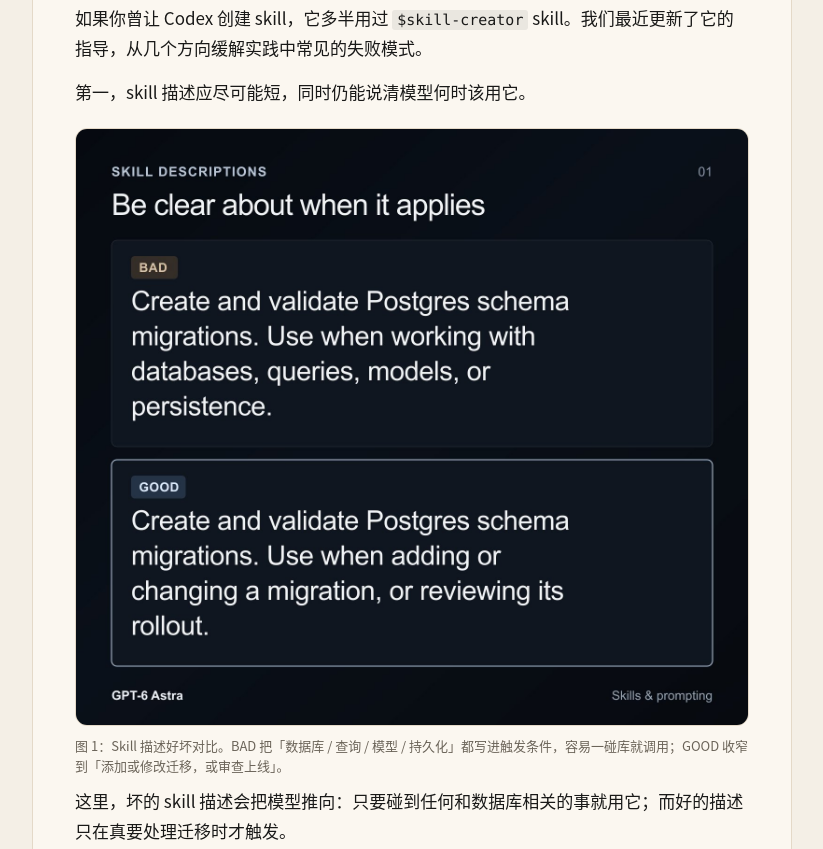
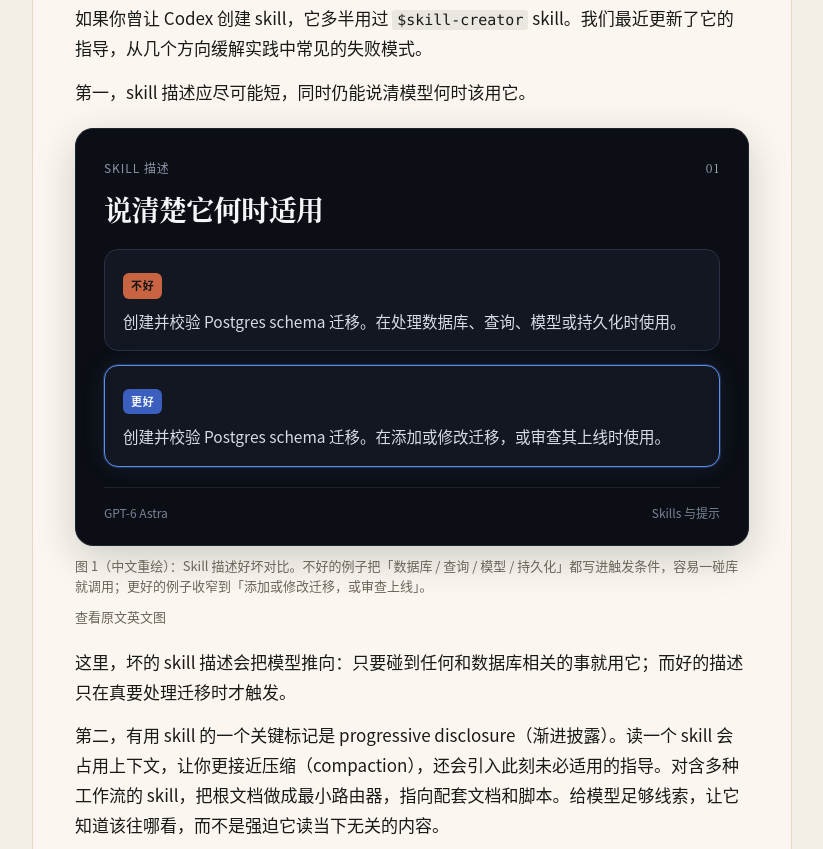
Before and after one commit to HarveyZgit/notes, a plain HTML site: page 2026-09-05-rethinking-skills-prompts-gpt-6-astra/index.html in a window 1280 px wide. Shown: the part 2217-3066 px from the top of the page, without its empty margins (352-1175 px from the left). Drawn offline with Linux system fonts and the light colour scheme.

Commit message:
Add Chinese HTML redraws for Astra comparison figures.

```diff
--- a/2026-09-05-rethinking-skills-prompts-gpt-6-astra/index.html
+++ b/2026-09-05-rethinking-skills-prompts-gpt-6-astra/index.html
@@ -437,6 +437,125 @@ footer {
 @media (prefers-reduced-motion: reduce) {
   html { scroll-behavior: auto; }
 }
+
+/* Chinese redraw of text-heavy comparison slides */
+.slide-zh {
+  margin: 22px 0 10px;
+  padding: 28px 28px 22px;
+  background: #0B0E14;
+  color: #E8EAED;
+  border-radius: 18px;
+  border: 1px solid #1c2430;
+  box-shadow: 0 12px 40px rgba(0,0,0,0.18);
+}
+.slide-zh .slide-kicker {
+  display: flex;
+  justify-content: space-between;
+  align-items: baseline;
+  gap: 12px;
+  margin: 0 0 14px;
+  font-size: 12px;
+  letter-spacing: 0.08em;
+  text-transform: uppercase;
+  color: #8B93A7;
+  font-family: var(--sans);
+}
+.slide-zh .slide-kicker .num {
+  font-variant-numeric: tabular-nums;
+  font-family: var(--serif);
+  color: #A8B0C2;
+}
+.slide-zh h3.slide-title {
+  font-family: var(--serif);
+  font-size: clamp(22px, 3vw, 28px);
+  line-height: 1.25;
+  margin: 0 0 22px;
+  color: #F4F6FA;
+  font-weight: 700;
+  letter-spacing: -0.02em;
+}
+.slide-zh .pair {
+  display: grid;
+  gap: 14px;
+}
+.slide-zh .ex {
+  position: relative;
+  padding: 18px 18px 16px;
+  border-radius: 14px;
+  background: #121722;
+  border: 1px solid #2A3344;
+}
+.slide-zh .ex.good {
+  border-color: #5B8DEF;
+  box-shadow: 0 0 0 1px rgba(91,141,239,0.25), 0 0 24px rgba(91,141,239,0.12);
+}
+.slide-zh .badge {
+  display: inline-block;
+  font-size: 11px;
+  font-weight: 700;
+  letter-spacing: 0.06em;
+  padding: 3px 8px;
+  border-radius: 6px;
+  margin: 0 0 10px;
+  font-family: var(--sans);
+}
+.slide-zh .badge.bad {
+  background: #C96442;
+  color: #141413;
+}
+.slide-zh .badge.good {
+  background: #3A5FBF;
+  color: #F4F6FA;
+}
+.slide-zh .ex p {
+  margin: 0;
+  font-size: 15.5px;
+  line-height: 1.65;
+  color: #D7DCE6;
+}
+.slide-zh .ex code {
+  font-size: 0.9em;
+  background: rgba(255,255,255,0.08);
+  color: #EEF2FF;
+  padding: 1px 5px;
+  border-radius: 4px;
+}
+.slide-zh .slide-foot {
+  display: flex;
+  justify-content: space-between;
+  gap: 12px;
+  margin: 20px 0 0;
+  padding-top: 14px;
+  border-top: 1px solid #1c2430;
+  font-size: 12px;
+  color: #7A8499;
+}
+.slide-zh + figcaption,
+figure .slide-zh + figcaption {
+  margin-top: 10px;
+}
+details.orig-fig {
+  margin: 8px 0 18px;
+  font-size: 13px;
+  color: var(--muted);
+}
+details.orig-fig summary {
+  cursor: pointer;
+  color: var(--muted);
+  list-style: none;
+}
+details.orig-fig summary::-webkit-details-marker { display: none; }
+details.orig-fig summary:hover { color: var(--ink); }
+details.orig-fig img {
+  margin-top: 10px;
+  width: 100%;
+  height: auto;
+  border-radius: 12px;
+  border: 1px solid var(--rule);
+}
+@media (max-width: 980px) {
+  .slide-zh { padding: 22px 18px 18px; }
+}
 </style>
 <link rel="stylesheet" href="../site.css">
 </head>
@@ -488,7 +607,7 @@ footer {
 
 <figure>
   <img src="images/cover.jpg" alt="Rethinking skills and prompts for GPT-6 Astra 封面" width="1983" height="793" fetchpriority="high">
-  <figcaption>@pvncher《Rethinking skills and prompts for GPT-6 Astra》封面。作者 <a href="https://x.com/pvncher" translate="no">eric provencher / @pvncher</a>。</figcaption>
+  <figcaption>封面保留原文设计（装饰性标题图）。作者 <a href="https://x.com/pvncher" translate="no">eric provencher / @pvncher</a>。文内对照卡已改中文重绘。</figcaption>
 </figure>
 
 <p class="byline">作者：<a href="https://x.com/pvncher" translate="no">eric provencher / @pvncher</a> · 原文状态：<a href="https://x.com/pvncher/status/2095991462416490862" translate="no">2095991462416490862</a></p>
@@ -508,9 +627,27 @@ footer {
   <p>如果你曾让 Codex 创建 skill，它多半用过 <code>$skill-creator</code> skill。我们最近更新了它的指导，从几个方向缓解实践中常见的失败模式。</p>
   <p>第一，skill 描述应尽可能短，同时仍能说清模型何时该用它。</p>
   <figure>
-    <img src="images/fig1-skill-description.jpg" alt="Skill 描述对比：BAD 过宽 vs GOOD 收窄到迁移场景" width="1440" height="1276">
-    <figcaption>图 1：Skill 描述好坏对比。BAD 把「数据库 / 查询 / 模型 / 持久化」都写进触发条件，容易一碰库就调用；GOOD 收窄到「添加或修改迁移，或审查上线」。</figcaption>
+    <div class="slide-zh" role="img" aria-label="Skill 描述对比：坏例子过宽，好例子收窄到迁移场景">
+      <div class="slide-kicker"><span>Skill 描述</span><span class="num">01</span></div>
+      <h3 class="slide-title">说清楚它何时适用</h3>
+      <div class="pair">
+        <div class="ex bad">
+          <span class="badge bad">不好</span>
+          <p>创建并校验 Postgres schema 迁移。在处理数据库、查询、模型或持久化时使用。</p>
+        </div>
+        <div class="ex good">
+          <span class="badge good">更好</span>
+          <p>创建并校验 Postgres schema 迁移。在添加或修改迁移，或审查其上线时使用。</p>
+        </div>
+      </div>
+      <div class="slide-foot"><span translate="no">GPT-6 Astra</span><span>Skills 与提示</span></div>
+    </div>
+    <figcaption>图 1（中文重绘）：Skill 描述好坏对比。不好的例子把「数据库 / 查询 / 模型 / 持久化」都写进触发条件，容易一碰库就调用；更好的例子收窄到「添加或修改迁移，或审查上线」。</figcaption>
   </figure>
+  <details class="orig-fig">
+    <summary>查看原文英文图</summary>
+    <img src="images/fig1-skill-description.jpg" alt="Original English: Skill descriptions BAD vs GOOD" width="1440" height="1276" loading="lazy">
+  </details>
   <p>这里，坏的 skill 描述会把模型推向：只要碰到任何和数据库相关的事就用它；而好的描述只在真要处理迁移时才触发。</p>
   <p>第二，有用 skill 的一个关键标记是 progressive disclosure（渐进披露）。读一个 skill 会占用上下文，让你更接近压缩（compaction），还会引入此刻未必适用的指导。对含多种工作流的 skill，把根文档做成最小路由器，指向配套文档和脚本。给模型足够线索，让它知道该往哪看，而不是强迫它读当下无关的内容。</p>
   <p>第三，许多 skill 被写成详尽行程表或菜谱。模型现在更擅长理解细微差别和模糊性，于是过细的指导反而可能拖后腿——以前它们曾帮过忙。</p>
@@ -522,9 +659,27 @@ footer {
   <p>因为 <code>AGENTS.md</code> 会在模型于你的仓库工作时一律生效，请逐条回头看：这项任务是否仍需要这条指令。</p>
   <p>要求在每次编辑前先读一摞文档或完整仓库地图，对修 typo 来说太过分。GPT-6 Astra 能自己想清楚该读什么，不必被推着在每次改动前把整个项目翻一遍。</p>
   <figure>
-    <img src="images/fig2-agents-md.jpg" alt="AGENTS.md 对比：BAD 每次编辑前全读 vs GOOD 按任务指向文档" width="1440" height="1201">
-    <figcaption>图 2：<code>AGENTS.md</code> 上下文引导对比。BAD 要求每次编辑前都读 architecture / database / deployment；GOOD 按任务类型指向对应文档，避免无谓烧上下文、拖慢工作。</figcaption>
+    <div class="slide-zh" role="img" aria-label="AGENTS.md 对比：坏例子每次全读，好例子按任务指向文档">
+      <div class="slide-kicker"><span translate="no">AGENTS.md</span> · 上下文<span class="num">02</span></div>
+      <h3 class="slide-title">只读任务需要的内容</h3>
+      <div class="pair">
+        <div class="ex bad">
+          <span class="badge bad">不好</span>
+          <p>每次编辑前，都先读 <code>architecture.md</code>、<code>database.md</code> 和 <code>deployment.md</code>。</p>
+        </div>
+        <div class="ex good">
+          <span class="badge good">更好</span>
+          <p>看服务边界时用 <code>architecture.md</code>，改 schema 时用 <code>database.md</code>，准备部署时用 <code>deployment.md</code>。</p>
+        </div>
+      </div>
+      <div class="slide-foot"><span translate="no">GPT-6 Astra</span><span>Skills 与提示</span></div>
+    </div>
+    <figcaption>图 2（中文重绘）：<code>AGENTS.md</code> 上下文引导对比。不好的例子要求每次编辑前都读 architecture / database / deployment；更好的例子按任务类型指向对应文档，避免无谓烧上下文、拖慢工作。</figcaption>
   </figure>
+  <details class="orig-fig">
+    <summary>查看原文英文图</summary>
+    <img src="images/fig2-agents-md.jpg" alt="Original English: AGENTS.md BAD vs GOOD" width="1440" height="1201" loading="lazy">
+  </details>
   <p>逼模型在每次编辑前读文件，是烧掉上下文、拖慢工作的好办法。指向一些文档仍然有用，只要它是按情境来的。也别忘了把文档本身保持更新！</p>
   <p>以前的模型需要鼓励才会跑测试、检查自己的工作。GPT-6 Astra 自己就会做，所以同一套指令反而可能导致不必要的测试。</p>
   <p>GPT-6 Astra 很彻底，但在「任务该推到多远」上可能更犹豫。有时它需要一点推力才能继续。你可以用 <code>AGENTS.md</code> 给某个你知道安全的工作流开许可，例如本地测试套件：</p>
```
